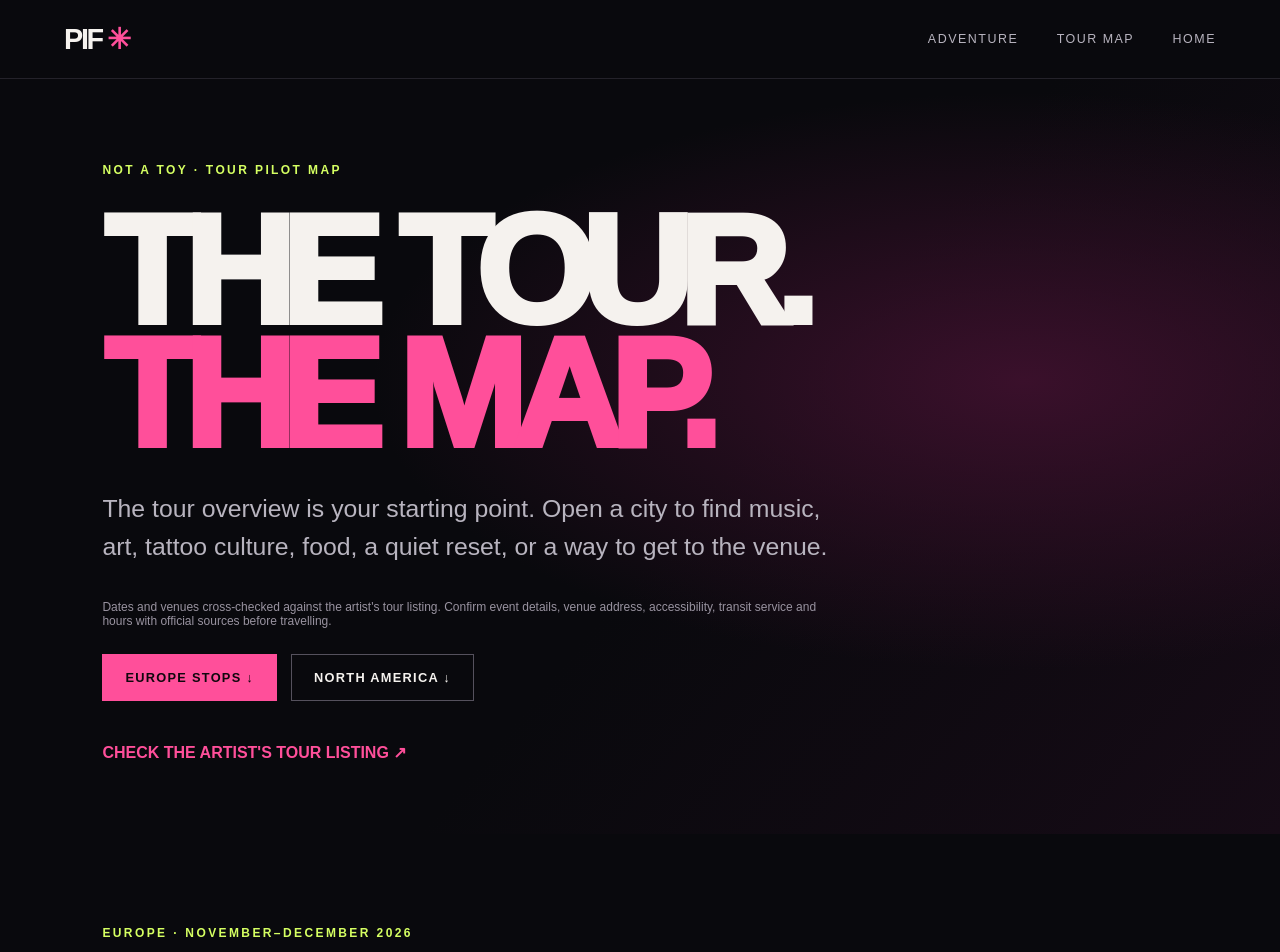
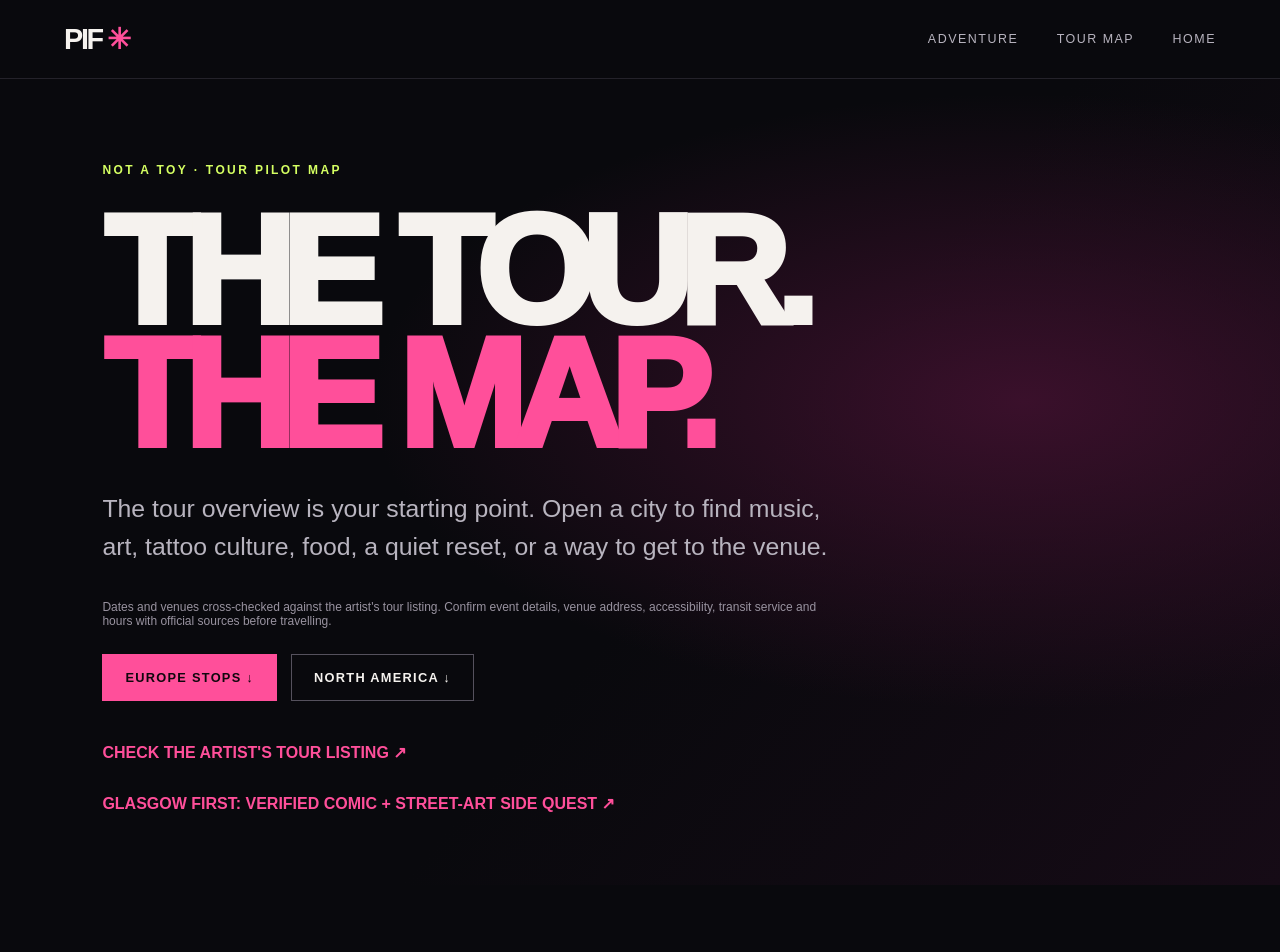
Before and after one commit to Loptr-Lab/pay-it-forward, a Next.js app: page /route in a window 1280 px wide. Shown: the top 952 px of the page. Built offline with nearby package versions, Linux system fonts and the light colour scheme.

Commit message:
Link tour map to researched Glasgow side quest

```diff
--- a/src/app/route/page.tsx
+++ b/src/app/route/page.tsx
@@ -83,6 +83,7 @@ export default function RoutePage() {
           <a className="button secondary" href="#north-america">NORTH AMERICA ↓</a>
         </div>
         <p><a className="text-link" href="https://concord.com/artist/not-a-toy/" target="_blank" rel="noreferrer">CHECK THE ARTIST'S TOUR LISTING ↗</a></p>
+        <p><Link className="text-link" href="/tour-side-quests/">GLASGOW FIRST: VERIFIED COMIC + STREET-ART SIDE QUEST ↗</Link></p>
       </section>
       <section className="route-stops" id="europe">
         <p className="eyebrow">EUROPE · NOVEMBER–DECEMBER 2026</p>
```
